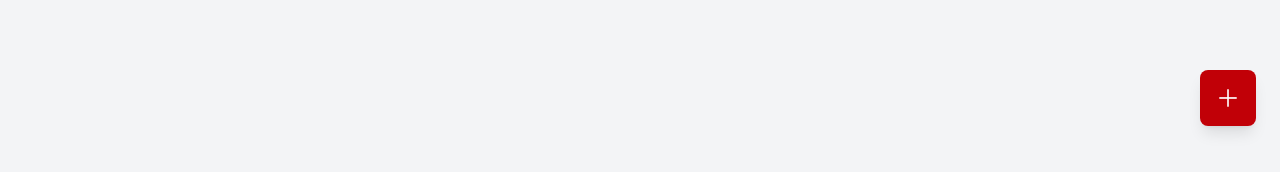
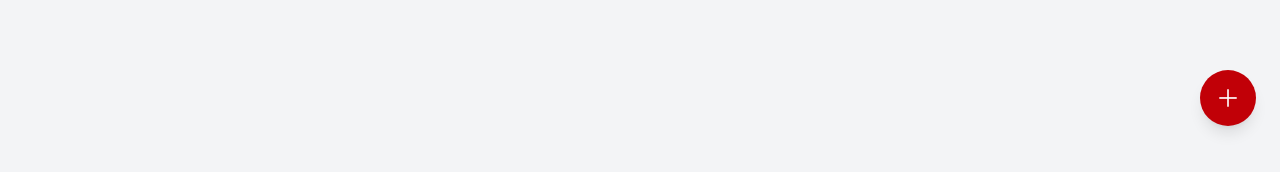
Before and after one commit to AndrewAlllDay/DG-Notes, a React (Vite) app: page / in a window 1280 px wide. Shown: the part 650-822 px from the top of the page. Built offline with nearby package versions, Linux system fonts and the light colour scheme.

Commit message:
fixes fob shape, color

```diff
--- a/public/service-worker.js
+++ b/public/service-worker.js
@@ -1,4 +1,4 @@
-const CACHE_NAME = 'dgnotes-cache-v1.0.25';
+const CACHE_NAME = 'dgnotes-cache-v1.0.27';
 const urlsToCache = [
     '/',
     '/index.html',
--- a/src/components/Courses.jsx
+++ b/src/components/Courses.jsx
@@ -263,7 +263,7 @@ export default function Courses() {
                 />
                 <button
                     onClick={() => setIsAddHoleModalOpen(true)}
-                    className="fixed bottom-6 right-6 bg-blue-600 hover:bg-blue-700 text-white rounded-full w-14 h-14 flex items-center justify-center shadow-lg z-50"
+                    className="fixed bottom-6 right-6 !bg-green-600 hover:bg-blue-700 text-white !rounded-full w-14 h-14 flex items-center justify-center shadow-lg z-50"
                     aria-label="Add Hole"
                 >
                     ＋
@@ -280,11 +280,11 @@ export default function Courses() {
     return (
         <div className="min-h-screen bg-gray-100 p-4">
             <h2 className="text-2xl font-bold mb-4 text-center pt-5">DG Courses</h2>
-            <p className='text-center mb-4'>This is a list of courses that you've taken notes for.</p>
+            <p className='text-center mb-6'>This is a list of courses that you've taken notes for.</p>
             {/* The Export All Data button has been removed from here */}
             <button
                 onClick={() => setIsAddCourseModalOpen(true)}
-                className="fab-fix fixed bottom-6 right-6 bg-red-600 hover:bg-red-700 text-white rounded-full w-14 h-14 flex items-center justify-center shadow-lg z-50"
+                className="fab-fix fixed bottom-6 right-6 bg-red-600 hover:bg-red-700 text-white !rounded-full w-14 h-14 flex items-center justify-center shadow-lg z-50"
                 aria-label="Add Course"
             >
                 <span className="text-2xl">＋</span>
```
Also changed, not shown: public/logo192.png (added), public/logo512.png (added), public/manifest.json.
